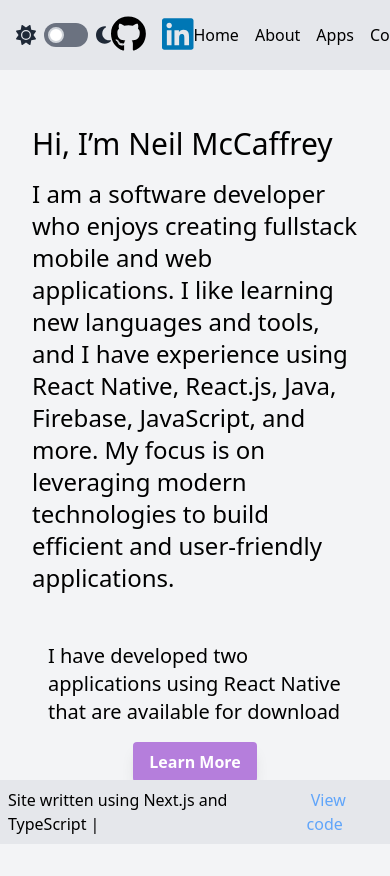
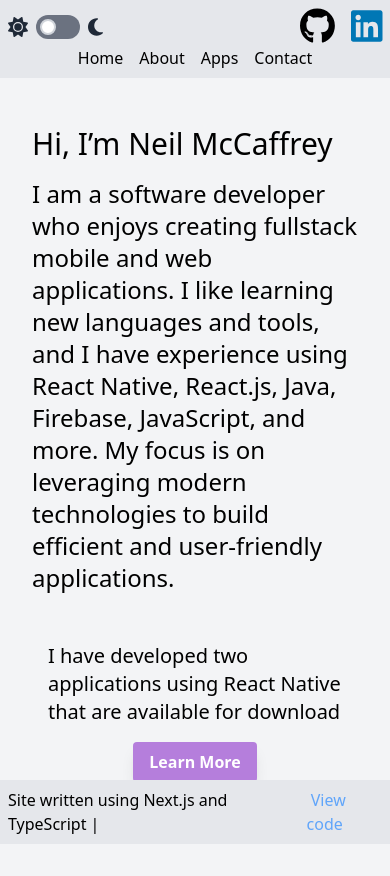
Before and after one commit to neilmccaffrey/Personal-site, a Next.js app: page / in a window 390 px wide. Built offline with nearby package versions, Linux system fonts and the light colour scheme.

Commit message:
made header cleaner on mobile

```diff
--- a/components/Header.tsx
+++ b/components/Header.tsx
@@ -8,8 +8,9 @@ import ThemeToggle from './ThemeToggle';
 
 const Header: React.FC = () => {
   return (
-    <header className="w-full fixed top-0 bg-gray-200 dark:bg-gray-800 p-4">
-      <nav className="container mx-auto flex justify-between items-center">
+    <header className="w-full fixed top-0 bg-gray-200 dark:bg-gray-800 p-2 md:p-4">
+      <nav className="container mx-auto flex flex-col items-center md:flex-row md:justify-between">
+        <div className="flex justify-between items-center w-full sm:w-auto md:space-x-96">
           <ThemeToggle />
           <ul className="flex space-x-4">
             <li>
@@ -37,6 +38,7 @@ const Header: React.FC = () => {
               </a>
             </li>
           </ul>
+        </div>
         <ul className="flex space-x-4">
           <li>
             <Link
```
Lines whose indentation alone changed are shown as unchanged.
